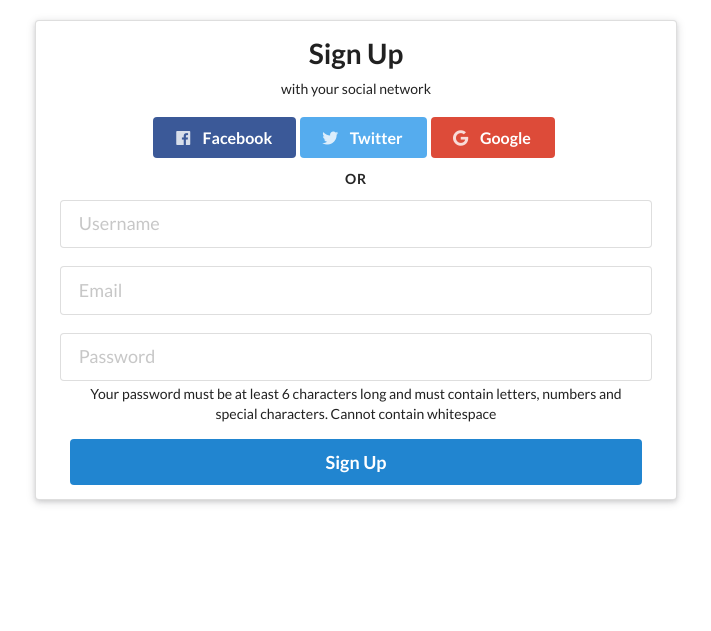
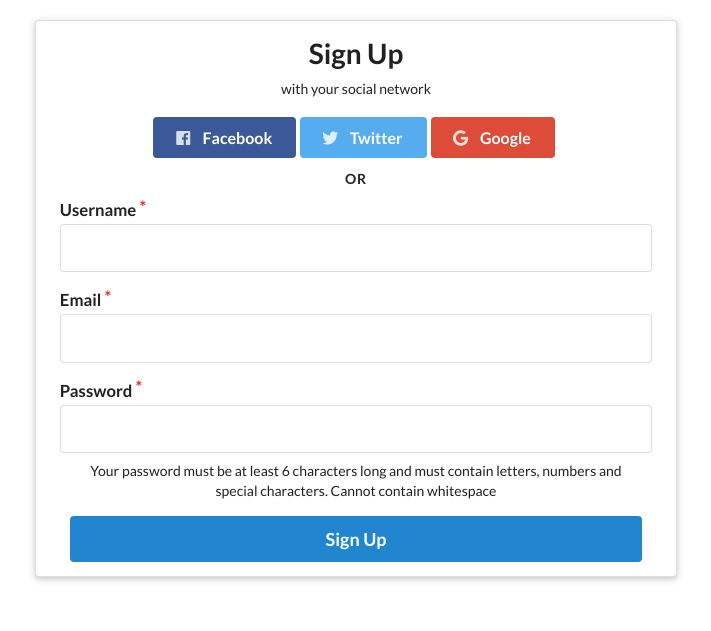
Before and after one commit to ScMofeoluwa/Food-App, a Flask app: page /register in a window 1280 px wide. Shown: the part 169-800 px from the top of the page, without its empty margins (284-995 px from the left). Run offline with Flask 2, Linux system fonts and the light colour scheme; parts of the project's set-up code (start-up, migrations or seed data) failed here and were passed over; some libraries are stand-ins or nearby versions.

Commit message:
fixed registration route

```diff
--- a/Food_App/forms.py
+++ b/Food_App/forms.py
@@ -1,17 +1,32 @@
 from flask_wtf import FlaskForm
-from wtforms import StringField, PasswordField, SubmitField, BooleanField, TextAreaField
-from wtforms.validators import DataRequired, Length, Email, EqualTo, ValidationError
+from wtforms import BooleanField, PasswordField, StringField, SubmitField, TextAreaField
+from wtforms.validators import (
+    DataRequired,
+    Email,
+    EqualTo,
+    Length,
+    Regexp,
+    ValidationError,
+)
 
 from .models import User
 
 
 class RegistrationForm(FlaskForm):
     username = StringField(
-        "Username", validators=[DataRequired(), Length(min=2, max=20)]
+        "Username",
+        validators=[DataRequired(), Length(min=2, max=20)],
     )
     email = StringField("Email", validators=[DataRequired(), Email()])
     password = PasswordField(
-        "Password", validators=[DataRequired(), Length(min=6, max=20)]
+        "Password",
+        validators=[
+            DataRequired(),
+            Regexp(
+                r"^(?=.*[A-Za-z])(?=.*\d)(?=.*[@$!%*#?^&*-_])[A-Za-z\d@$!%*#?&]{6,}$",
+                message="Password must be at least 6 characters",
+            ),
+        ],
     )
     submit = SubmitField("Sign Up")
 
@@ -24,3 +39,10 @@ class RegistrationForm(FlaskForm):
         user = User.query.filter_by(username=username.data).first()
         if user:
             raise ValidationError("This username is taken")
+
+
+class LoginForm(FlaskForm):
+    email = StringField("Email", validators=[DataRequired(), Email()])
+    password = PasswordField("Password", validators=[DataRequired()])
+    remember = BooleanField("Remember Me")
+    submit = SubmitField("Sign In")
--- a/Food_App/routes.py
+++ b/Food_App/routes.py
@@ -1,8 +1,10 @@
 from flask import current_app as app
-from flask import render_template, url_for, redirect, flash
-from flask_login import login_user, logout_user, current_user
+from flask import flash, redirect, render_template, url_for
+from flask_login import current_user, login_user, logout_user
 
-from .forms import RegistrationForm
+from Food_App import bcrypt, db
+
+from .forms import LoginForm, RegistrationForm
 from .models import User
 
 
@@ -16,5 +18,21 @@ def index():
 def register():
     form = RegistrationForm()
     if form.validate_on_submit():
+        hashed_password = bcrypt.generate_password_hash(form.password.data).decode(
+            "utf-8"
+        )
+        user = User(
+            username=form.username.data, email=form.email.data, password=hashed_password
+        )
+        db.session.add(user)
+        db.session.commit()
+        return redirect(url_for("login"))
+    return render_template("register.html", title="Register", form=form)
+
+
+@app.route("/login", methods=["GET", "POST"])
+def login():
+    form = LoginForm()
+    if form.validate_on_submit():
         return redirect(url_for("index"))
-    return render_template("register.html", title="Register", form=form)
+    return render_template("login.html", title="Login", form=form)
--- a/Food_App/static/css/main.css
+++ b/Food_App/static/css/main.css
@@ -23,8 +23,9 @@
 .fg{
     display: flex;
     justify-content: center;
-    margin: 3px 18px 15px 18px;
+    margin: -10px 18px 15px 18px;
     text-align: center;
+    font-size: 1rem !important;
 }
 
 .fc{
--- /dev/null
+++ b/Food_App/templates/base.html
@@ -0,0 +1,16 @@
+<!DOCTYPE html>
+<html lang="en">
+    <head>
+         <link rel="stylesheet" type="text/css" href="{{url_for('static',filename='css/semantic.min.css')}}">
+        <link rel="stylesheet" type="text/css" href="{{url_for('static',filename='css/main.css')}}">
+        <script
+        src="https://code.jquery.com/jquery-3.1.1.min.js"
+        integrity="sha256-hVVnYaiADRTO2PzUGmuLJr8BLUSjGIZsDYGmIJLv2b8="
+        crossorigin="anonymous"></script>
+        <script href="url_for('static',filename='js/semantic.min.js')}}"></script>
+        </style>
+    </head>
+    <body>
+        {% block body %} {% endblock %}
+    </body>
+</html>
--- a/Food_App/templates/register.html
+++ b/Food_App/templates/register.html
@@ -1,16 +1,5 @@
-<!DOCTYPE html>
-<html lang="en">
-    <head>
-         <link rel="stylesheet" type="text/css" href="{{url_for('static',filename='css/semantic.min.css')}}">
-        <link rel="stylesheet" type="text/css" href="{{url_for('static',filename='css/main.css')}}">
-        <script
-        src="https://code.jquery.com/jquery-3.1.1.min.js"
-        integrity="sha256-hVVnYaiADRTO2PzUGmuLJr8BLUSjGIZsDYGmIJLv2b8="
-        crossorigin="anonymous"></script>
-        <script href="url_for('static',filename='js/semantic.min.js')}}"></script>
-        </style>
-    </head>
-    <body>
+{% extends 'base.html' %}
+{% block body %}
 <div class="ui container">
     <div class="ui container raised segment wid">
         <div class="fa">
@@ -25,7 +14,7 @@
                     <i class="facebook icon"></i>
                     Facebook
                 </a>
-                        <a class="large ui twitter button">
+                <a class="large ui twitter button" href="{{ url_for("twitter.login") }}">
                     <i class="twitter icon"></i>
                     Twitter
                 </a>
@@ -37,27 +26,68 @@
             <div class="ui horizontal divider">
                 Or
             </div>
-                    <form method="POST" action="" class="ui big form">
+            <form method="POST" action="" class="ui big form" novalidate>
                 {{ form.hidden_tag() }}
-                        <div class="required field">
-                            {{ form.username(placeholder="Username") }}
+                <!-- Username field and validation -->
+                {% if form.username.errors %}
+                <div class="error field required">
+                    {{ form.username.label }}
+                    {{ form.username }}
+                    <small>{{ form.username.description }}</small>
+                    {% for error in form.username.errors %}
+                    <div class="ui basic red pointing prompt label transition visible">{{ error }}</div>
+                    {% endfor %}
                 </div>
-                        <div class="required field">
-                            {{ form.email(placeholder="Email") }}
+                {% else %}
+                <div class="field required">
+                    {{ form.username.label }}
+                    {{ form.username }}
+                    <small>{{ form.username.description }}</small>
                 </div>
-                        <div class="required field">
-                            {{ form.password(placeholder="Password") }}
+                {% endif %}
+
+                <!-- Email field and validation -->
+                {% if form.email.errors %}
+                <div class="error field required">
+                    {{ form.email.label }}
+                    {{ form.email }}
+                    {% for error in form.email.errors %}
+                    <div class="ui basic red pointing prompt label transition visible">{{ error }}</div>
+                    {% endfor %}
                 </div>
-                    </form>
+                {% else %}
+                <div class="field required">
+                    {{ form.email.label }}
+                    {{ form.email }}
+                </div>
+                {% endif %}
+
+                <!-- Password field and validation -->
+                {% if form.password.errors %}
+                <div class="error field required">
+                    {{ form.password.label }}
+                    {{ form.password }}
+                    {% for error in form.password.errors %}
+                    <div class="ui basic red pointing prompt label transition visible">{{ error }}</div>
+                    {% endfor %}
+                </div>
+                {% else %}
+                <div class="field required">
+                    {{ form.password.label }}
+                    {{ form.password }}
+                </div>
+                {% endif %}
                 <div class="fg">
                     Your password must be at least 6 characters long and must contain letters,
                     numbers and special characters. Cannot contain whitespace
                 </div>
-                    <div class="wit">
+                <div class="ui submit wit">
                     {{ form.submit(class="fluid ui big primary button") }}
+                </div>
+            </form>
+
+
         </div>
     </div>
 </div>
-        </div>
-    </body>
-</html>
+{% endblock %}
--- a/config.py
+++ b/config.py
@@ -1,6 +1,6 @@
 from os import environ, path
+
 from dotenv import load_dotenv
-
 
 basedir = path.dirname(path.abspath(__file__))
 load_dotenv(path.join(basedir, ".env"), verbose=True)
@@ -20,6 +20,7 @@ class Config:
     TWITTER_OAUTH_CLIENT_KEY = environ.get("TWITTER_OAUTH_CLIENT_KEY")
     TWITTER_OAUTH_CLIENT_SECRET = environ.get("TWITTER_OAUTH_CLIENT_SECRET")
 
+
 class ProductionConfig(Config):
     DEBUG = False
     ENV = "production"
--- a/loader.py
+++ b/loader.py
@@ -1,6 +1,9 @@
 import json
+
+
 def load_db():
-    with open("foods.json",'rb') as f:
+    with open("foods.json", "rb") as f:
         return json.load(f)
 
+
 foods = load_db()
```
Also changed, not shown: Food_App/models.py (+7 -4 lines), Food_App/oauth/facebook.py (+5 -5 lines), Food_App/oauth/google.py (+8 -6 lines), Food_App/oauth/twitter.py (+7 -7 lines), Food_App/templates/login.html (added, +48 -0 lines), Food_App/site.db, 1 other file. Lines whose indentation alone changed are shown as unchanged.
